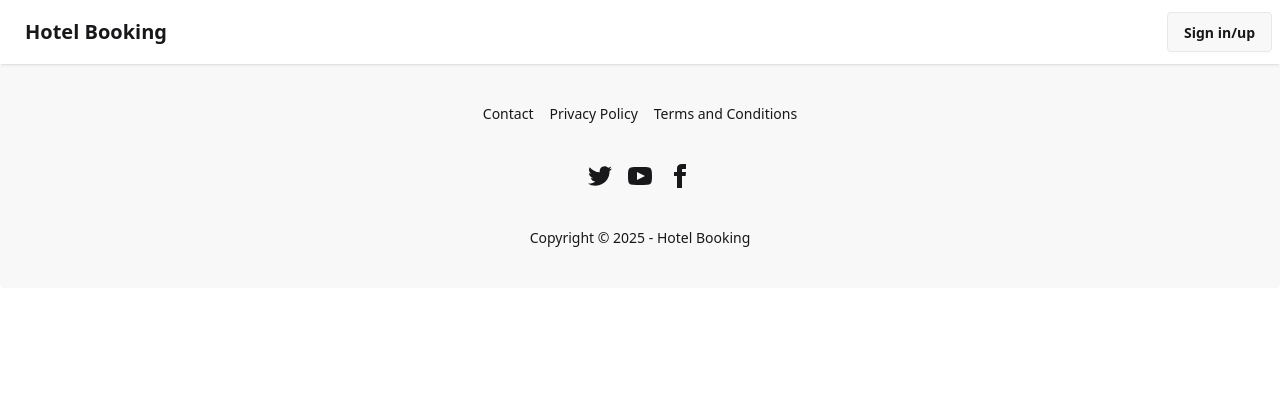
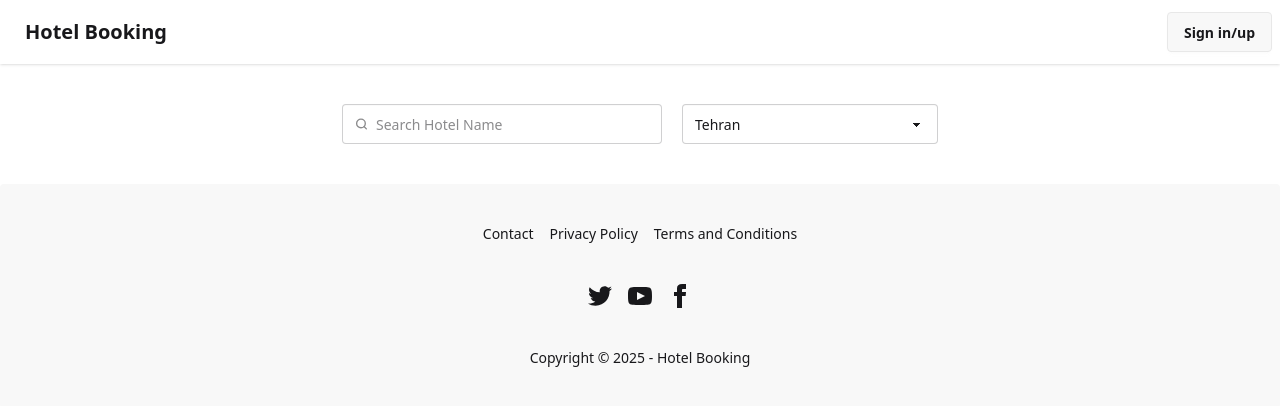
Before and after one commit to 001M4N/Hotel-Booking, a React (Vite) app in the folder hotel-booking/: page / in a window 1280 px wide. Shown: the top 406 px of the page. Built offline with nearby package versions, Linux system fonts and the light colour scheme.

Commit message:
SearchBar Component is done

```diff
--- a/hotel-booking/src/components/SearchBar.jsx
+++ b/hotel-booking/src/components/SearchBar.jsx
@@ -0,0 +1,31 @@
+function SearchBar() {
+  return (
+    <div className="container h-30 flex flex-col justify-center gap-x-5 gap-y-3 items-center sm:flex-row">
+      <label className="input">
+        <svg
+          className="h-[1em] opacity-50"
+          xmlns="http://www.w3.org/2000/svg"
+          viewBox="0 0 24 24"
+        >
+          <g
+            strokeLinejoin="round"
+            strokeLinecap="round"
+            strokeWidth="2.5"
+            fill="none"
+            stroke="currentColor"
+          >
+            <circle cx="11" cy="11" r="8"></circle>
+            <path d="m21 21-4.3-4.3"></path>
+          </g>
+        </svg>
+        <input type="search" required placeholder="Search Hotel Name" />
+      </label>
+
+      <select defaultValue="Tehran" className="select sm:w-3xs">
+        <option>Tehran</option>
+        <option>Kish</option>
+      </select>
+    </div>
+  );
+}
+export default SearchBar;
--- a/hotel-booking/src/pages/Home.jsx
+++ b/hotel-booking/src/pages/Home.jsx
@@ -1,10 +1,12 @@
 import Header from "../components/Header";
+import SearchBar from "../components/SearchBar";
 import Footer from "../components/Footer";
 
 function Home() {
   return (
     <>
       <Header />
+      <SearchBar />
       <Footer />
     </>
   );
```
